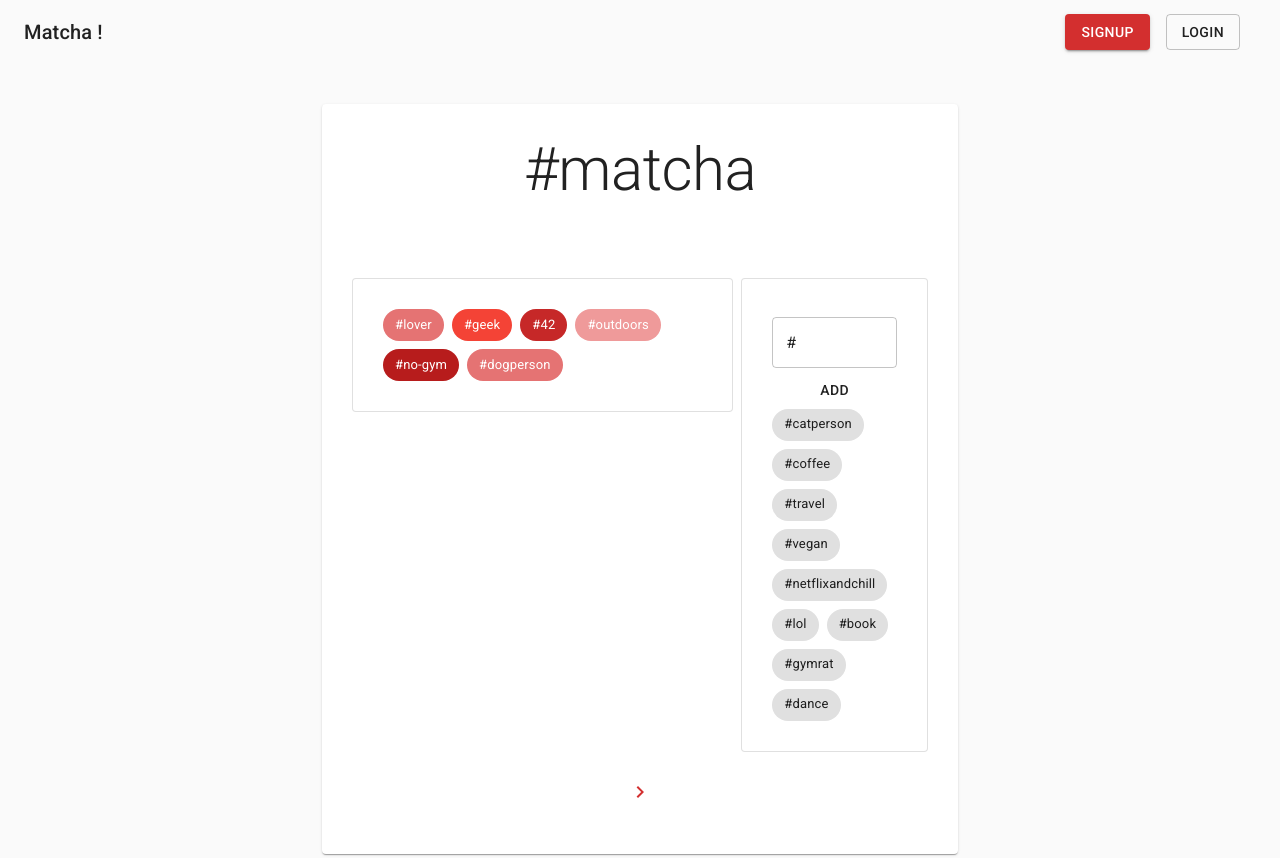
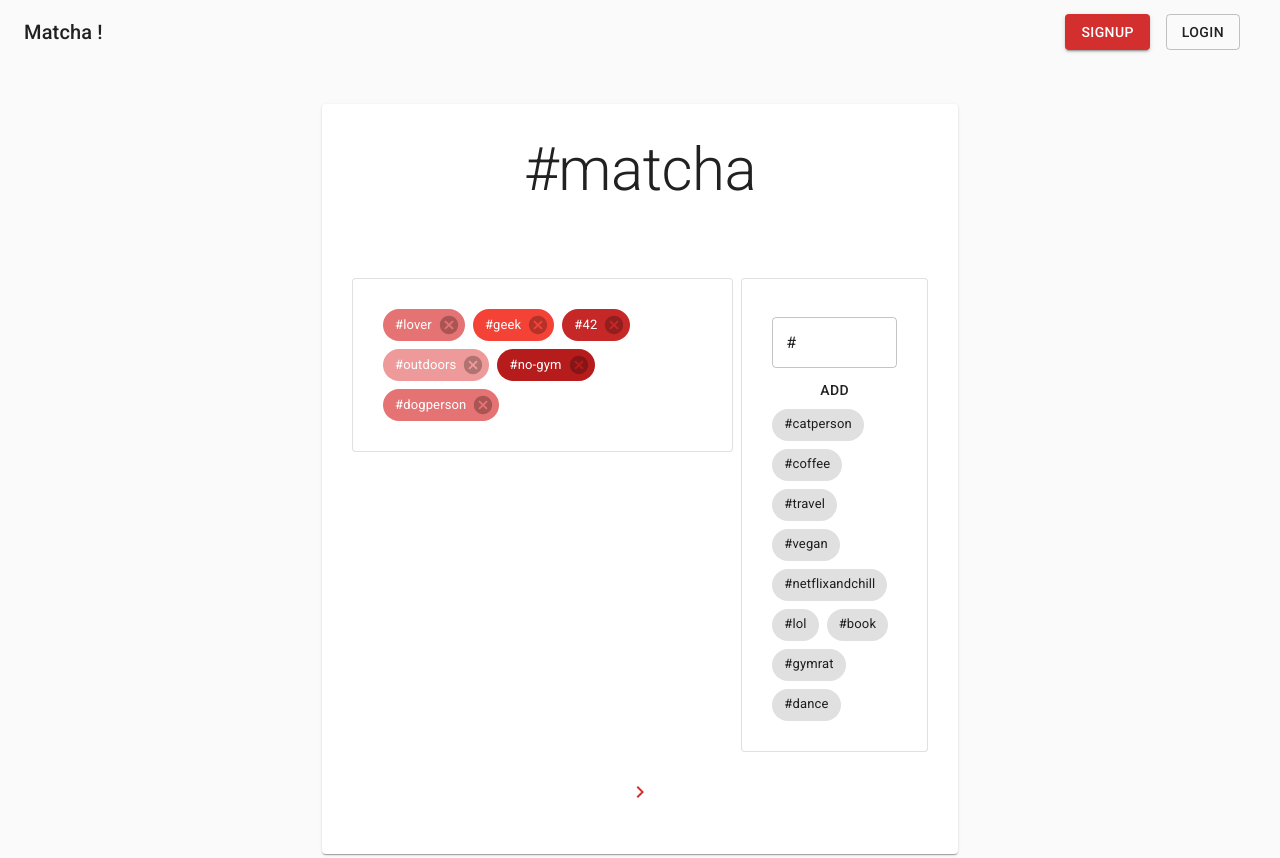
Before and after one commit to Sgury42/matcha, a React (Create React App) app in the folder matcha/Matcha-front/: page / in a window 1280 px wide. Built offline with nearby package versions, Linux system fonts and the light colour scheme.

Commit message:
problem with hashtags reload

```diff
--- a/matcha/Matcha-front/src/components/HashtagsUpload.js
+++ b/matcha/Matcha-front/src/components/HashtagsUpload.js
@@ -1,4 +1,4 @@
-import React, { useState } from 'react';
+import React, { useState, useEffect } from 'react';
 import { Card, makeStyles, Grid, Typography, IconButton, TextField, useTheme, Chip, Button} from '@material-ui/core';
 import ChevronRightSharpIcon from '@material-ui/icons/ChevronRightSharp';
 import red from '@material-ui/core/colors/red';
@@ -27,29 +27,16 @@ const useStyles = makeStyles(theme => ({
     maxLength: '500px',
   }
 }));
-const redShades = [red[200], red[300], red[400], red[500], red[600], red[700], red[800], red[900] ];
 
 
-const UsrHashtagDisplay = ({ hashtags }) => {
 
-  return (
-    hashtags.map((hashtag, key) =>
-      <Grid item key={key}>
-        <Chip style={{ backgroundColor: `${redShades[Math.floor(Math.random()*redShades.length)]}`, color: 'white'}}
-        label={
-          <p>#{hashtag}</p>
-        }>
-        </Chip>
-      </Grid>
-    )
-  );
-}
+
 
 const HashtagsUpload = () => {
 
 //////////////////////    TEST
-  const [usrHashtags, setUsrHashtags] = useState(["lover", "geek", "42", "outdoors", "no-gym", "dogperson"]);
-  const [listHashtags, setListHashtags] = useState(["catperson", "coffee", "travel", "vegan", "netflixandchill", "lol", "book", "gymrat", "dance"]);
+const [usrHashtags, setUsrHashtags] = useState(["lover", "geek", "42", "outdoors", "no-gym", "dogperson"]);
+const [listHashtags, setListHashtags] = useState(["catperson", "coffee", "travel", "vegan", "netflixandchill", "lol", "book", "gymrat", "dance"]);
 /////////////////////
 
 const [hashtagInput, setHashtagInput] = useState('');
@@ -65,13 +52,81 @@ const [hashtagInput, setHashtagInput] = useState('');
     }
   }
 
+  const UsrHashtagDisplay = () => {
+
+    const redShades = [red[200], red[300], red[400], red[500], red[600], red[700], red[800], red[900] ];
+
+    const handleDelete = async (hashtag) => {
+        // console.log(e);
+        //   const result = await fetch(`localhost:8080/api/accounts/removeHashtag`, {
+        //     method: 'post',
+        //     body: JSON.stringify({ hashtag }),
+        //     headers: { 'Content-Type': 'application/json' }
+        // });
+
+        //   const body = await result.json();
+        //   if (result.ok) {
+            // history.push('');
+
+            ///////// WHY ELEMENT RELOAD ONLY WHEN INPUT??????
+            var index;
+            let tmpArray = usrHashtags;
+            if ((index = tmpArray.indexOf(hashtag)) > -1) {
+              tmpArray.splice(index, 1);
+              setUsrHashtags(tmpArray);
+              // console.log(usrHashtags);
+            }
+
+
+
+        //   }
+    }
+
+    return (
+      usrHashtags.map((hashtag, key) =>
+        <Grid item key={key}>
+          <Chip id={hashtag} style={{ backgroundColor: `${redShades[Math.floor(Math.random()*redShades.length)]}`, color: 'white'}}
+          onDelete={() => handleDelete(hashtag)}
+          //  {...(props.optDelete ? {onDelete: () => handleDelete(hashtag)} : {})}
+          label={
+            <p>#{hashtag}</p>
+          }>
+          </Chip>
+        </Grid>
+      )
+    );
+  }
 
 
   const ListHashtagsDisplay = () => {
+
+    const handleAdd = (hashtag) => {
+        //   const result = await fetch(`localhost:8080/api/accounts/addHashtag`, {
+        //     method: 'post',
+        //     body: JSON.stringify({ props.hashtags }),
+        //     headers: { 'Content-Type': 'application/json' }
+        // });
+
+        //   const body = await result.json();
+        //   if (result.ok) {
+            // history.push('');
+
+              var index;
+              let tmpArray = listHashtags;
+              if ((index = tmpArray.indexOf(hashtag)) > -1) {
+                tmpArray.splice(index, 1);
+                setListHashtags(tmpArray);
+              }
+              tmpArray = usrHashtags;
+              tmpArray.push(hashtag);
+              setUsrHashtags(tmpArray);
+    // }
+  }
+
     return (
       listHashtags.map((hashtag, key) =>
         <Grid item key={key}>
-          <Chip
+          <Chip clickable={true} onClick={() => handleAdd(hashtag)}
           label={
             <p>#{hashtag}</p>
           }>
@@ -92,15 +147,14 @@ const [hashtagInput, setHashtagInput] = useState('');
           <Grid item xs={8} >
             <Card variant="outlined" className={classes.hashtagsCards} >
               <Grid container spacing={1}>
-                <UsrHashtagDisplay hashtags={usrHashtags} />
+                <UsrHashtagDisplay hashtags={usrHashtags} optDelete={true} setArray={setUsrHashtags} />
               </Grid>
             </Card>
           </Grid>
           <Grid item xs={4}>
             <Card variant="outlined" className={classes.hashtagsCards} >
             <TextField variant="outlined" type="text" fullWidth={true} margin="dense" value={hashtagInput}
-              InputProps={{startAdornment: <p>#</p>}} onChange={(e) => handleInputChange(e)}
-            />
+              InputProps={{startAdornment: <p>#</p>}} onChange={handleInputChange} />
             <Button name='submitHashtag' align="right">ADD</Button>
               <Grid container spacing={1}>
                 <ListHashtagsDisplay />
```
Also changed, not shown: matcha/Matcha-front/src/components/BioUpload.js (+0 -15 lines).
